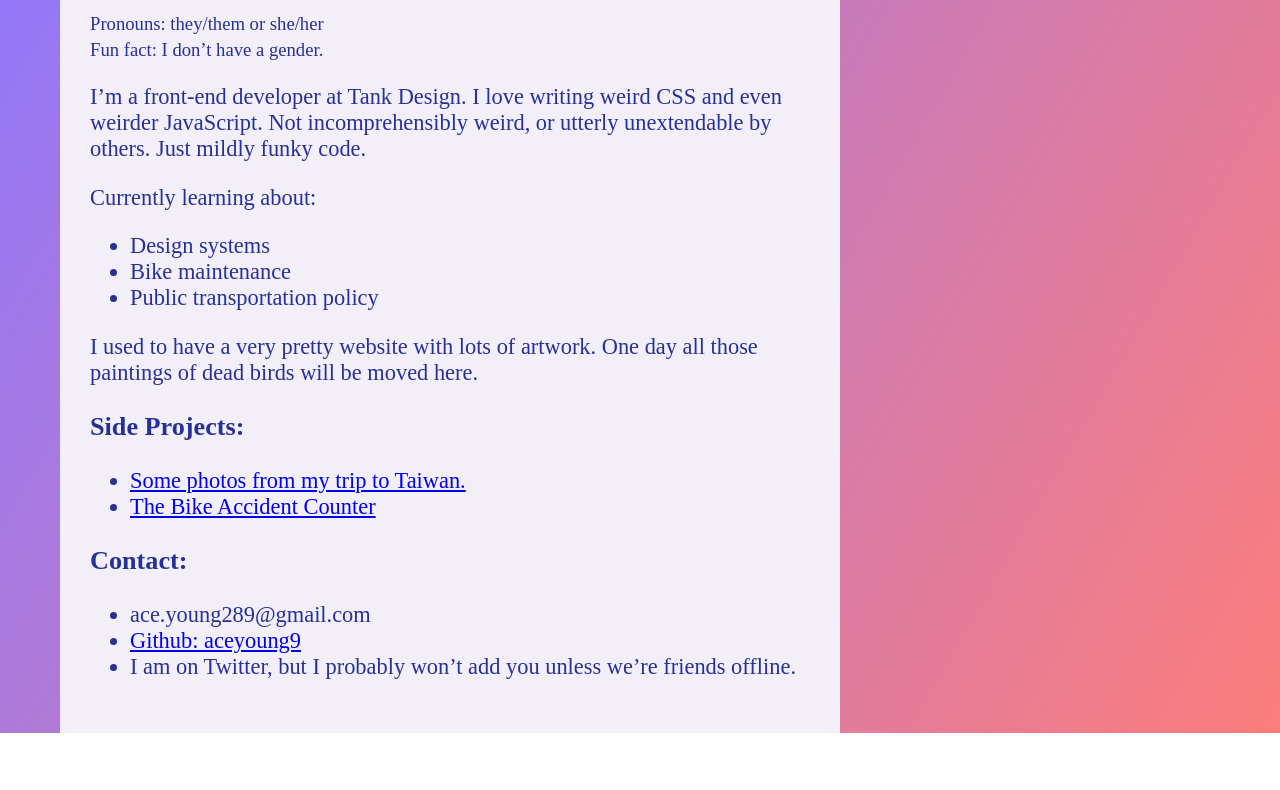
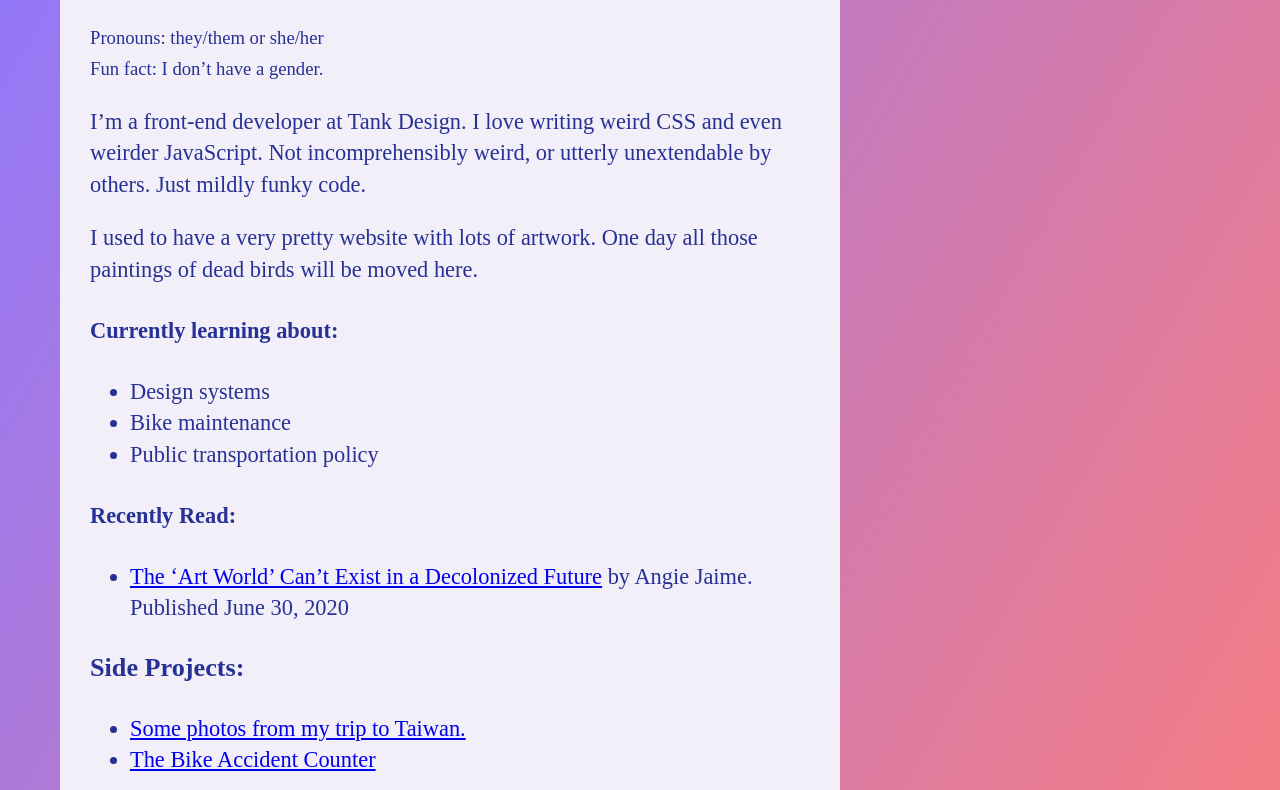
Before and after one commit to aceyoung9/aceyoung9.github.io, a Gatsby site: page / in a window 1280 px wide. Shown: the part 162-952 px from the top of the page. Before the commit the page ends 895 px from the top, so only its background shows below. Built offline with nearby package versions, Linux system fonts and the light colour scheme; Gatsby itself is replaced by a stand-in of ours.

Commit message:
Homepage: Add another section

```diff
--- a/src/pages/index.js
+++ b/src/pages/index.js
@@ -9,6 +9,7 @@
 
     color: #273195;
     font-size: 1.4em;
+    line-height: 1.4;
 
     @media (max-width: 600px) {
       min-height: calc(100vh - 40px);
@@ -54,18 +55,26 @@
       </p>
 
       <p>
-        Currently learning about:
-        <ul>
-          <li>Design systems</li>
-          <li>Bike maintenance</li>
-          <li>Public transportation policy</li>
-        </ul>
-      </p>
-
-      <p>
         I used to have a very pretty website with lots of artwork. One day all
         those paintings of dead birds will be moved here.
       </p>
+
+      <h4>Currently learning about:</h4>
+      <ul>
+        <li>Design systems</li>
+        <li>Bike maintenance</li>
+        <li>Public transportation policy</li>
+      </ul>
+
+      <h4>Recently Read:</h4>
+      <ul>
+        <li>
+          <a href="https://www.teenvogue.com/story/decolonize-art-photography">
+            The ‘Art World’ Can’t Exist in a Decolonized Future
+          </a>{" "}
+          by Angie Jaime. Published June 30, 2020
+        </li>
+      </ul>
 
       <h3>Side Projects:</h3>
       <ul>
```
